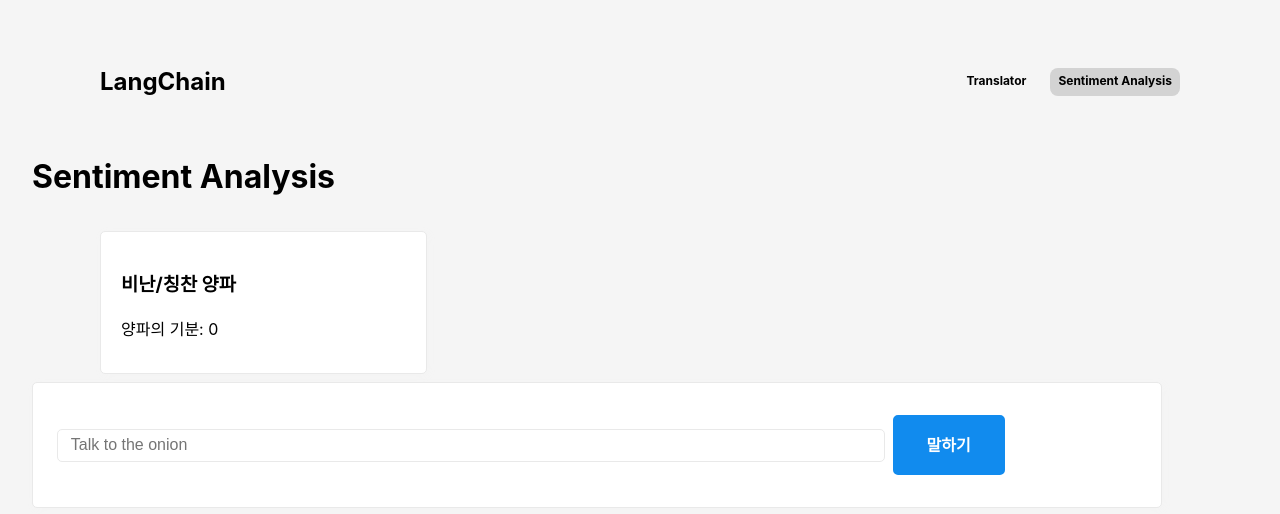
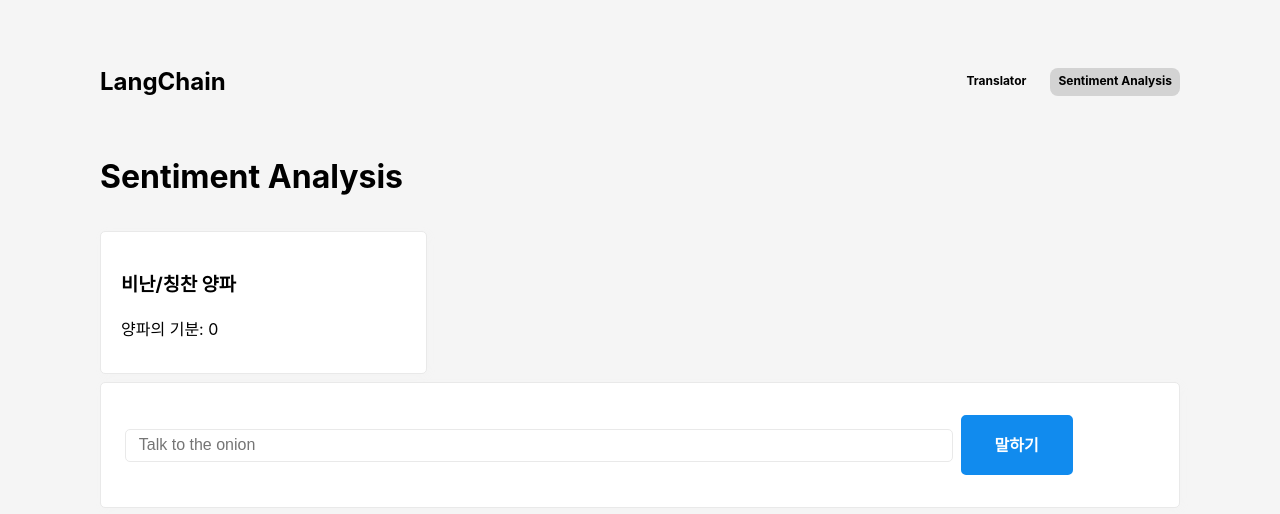
Before and after one commit to dusunax/langchain-playground, a React (Vite) app: page /sentiment-analysis in a window 1280 px wide. Shown: the top 514 px of the page. Built offline with nearby package versions, Linux system fonts and the light colour scheme; no server answers.

Commit message:
fix: UI 레이아웃 오류 수정

```diff
--- /dev/null
+++ b/src/components/ContentsArea.tsx
@@ -0,0 +1,15 @@
+import type { PropsWithChildren } from "react";
+
+export default function ContentsArea({ children }: PropsWithChildren) {
+  return (
+    <div
+      style={{
+        width: "100%",
+        maxWidth: "var(--width-content)",
+        margin: "0 auto",
+      }}
+    >
+      {children}
+    </div>
+  );
+}
--- a/src/pages/SentimentAnalysis.tsx
+++ b/src/pages/SentimentAnalysis.tsx
@@ -1,5 +1,6 @@
 import { useEffect, useRef, useState } from "react";
 import useChatOpenAI from "../hooks/sentiment-analysis/useChatOpenAI";
+import ContentsArea from "../components/ContentsArea";
 
 const SentimentAnalysis = () => {
   const { sentimentAnalysis, fetchSentimentAnalysis } = useChatOpenAI();
@@ -23,6 +24,7 @@
   }, [sentimentAnalysis]);
 
   return (
+    <ContentsArea>
       <div style={{ display: "flex", flexDirection: "column", gap: "0.5rem" }}>
         <h1>Sentiment Analysis</h1>
         <section>
@@ -43,7 +45,8 @@
               <aside style={{ background: "white", margin: "0" }}>
                 <h3>Sentiment Analysis Result</h3>
                 <p>
-                Sentiment Keyword: {sentimentAnalysis.sentiment_keyword} <br />
+                  Sentiment Keyword: {sentimentAnalysis.sentiment_keyword}{" "}
+                  <br />
                   Level: {sentimentAnalysis.level} <br />
                   Emoji: {sentimentAnalysis.emoji}
                 </p>
@@ -63,7 +66,12 @@
         >
           <input
             type="text"
-          style={{ height: "100%", display: "block", margin: 0, width: "100%" }}
+            style={{
+              height: "100%",
+              display: "block",
+              margin: 0,
+              width: "100%",
+            }}
             ref={inputRef}
             placeholder="Talk to the onion"
           />
@@ -72,6 +80,7 @@
           </button>
         </form>
       </div>
+    </ContentsArea>
   );
 };
 
--- a/src/pages/Translator.tsx
+++ b/src/pages/Translator.tsx
@@ -1,3 +1,4 @@
+import ContentsArea from "../components/ContentsArea";
 import { useTranslator } from "../hooks/translator/useTranslator";
 import { LanguageIcon } from "../types/translator";
 
@@ -13,7 +14,7 @@
   } = useTranslator();
 
   return (
-    <>
+    <ContentsArea>
       <h1>Translator</h1>
       <select
         onChange={handleLanguageChange}
@@ -89,6 +90,6 @@
           </button>
         </form>
       </section>
-    </>
+    </ContentsArea>
   );
 }
```
Lines whose indentation alone changed are shown as unchanged.
